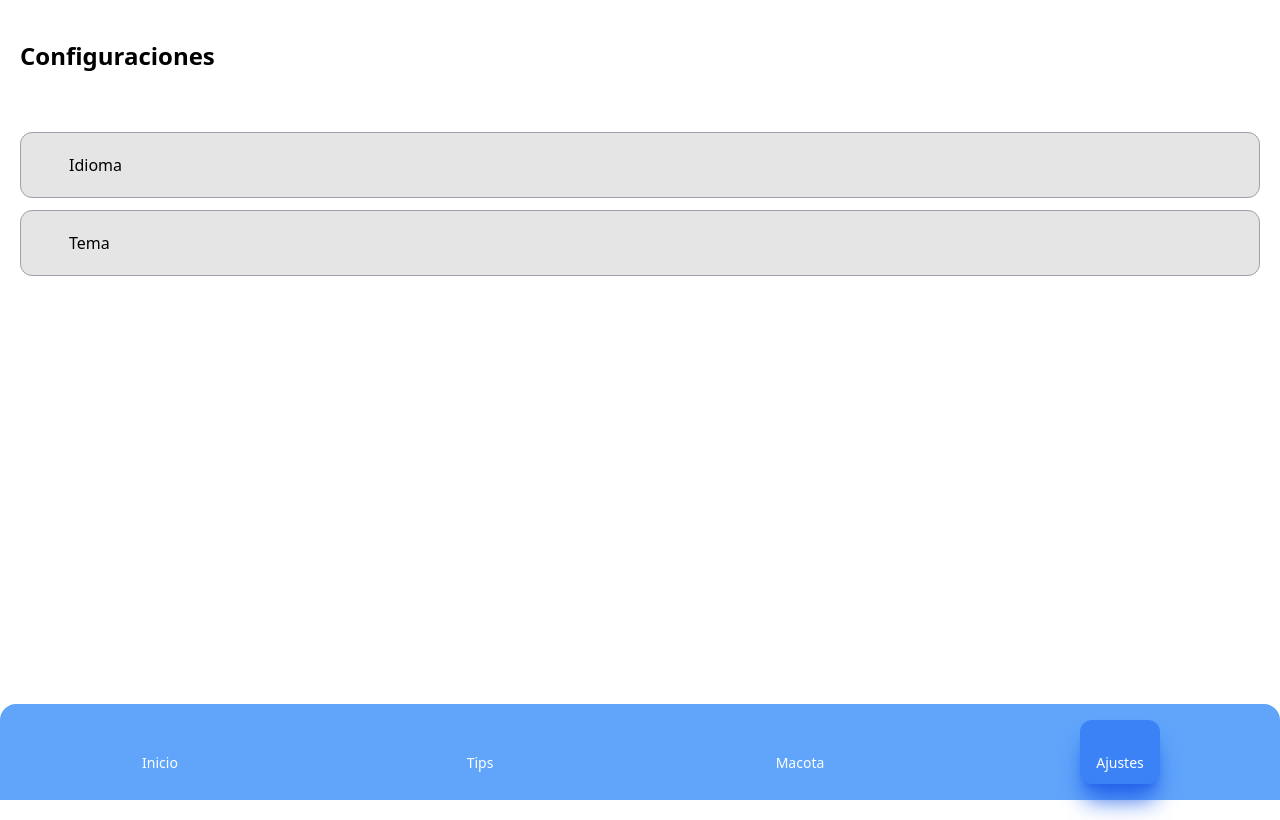
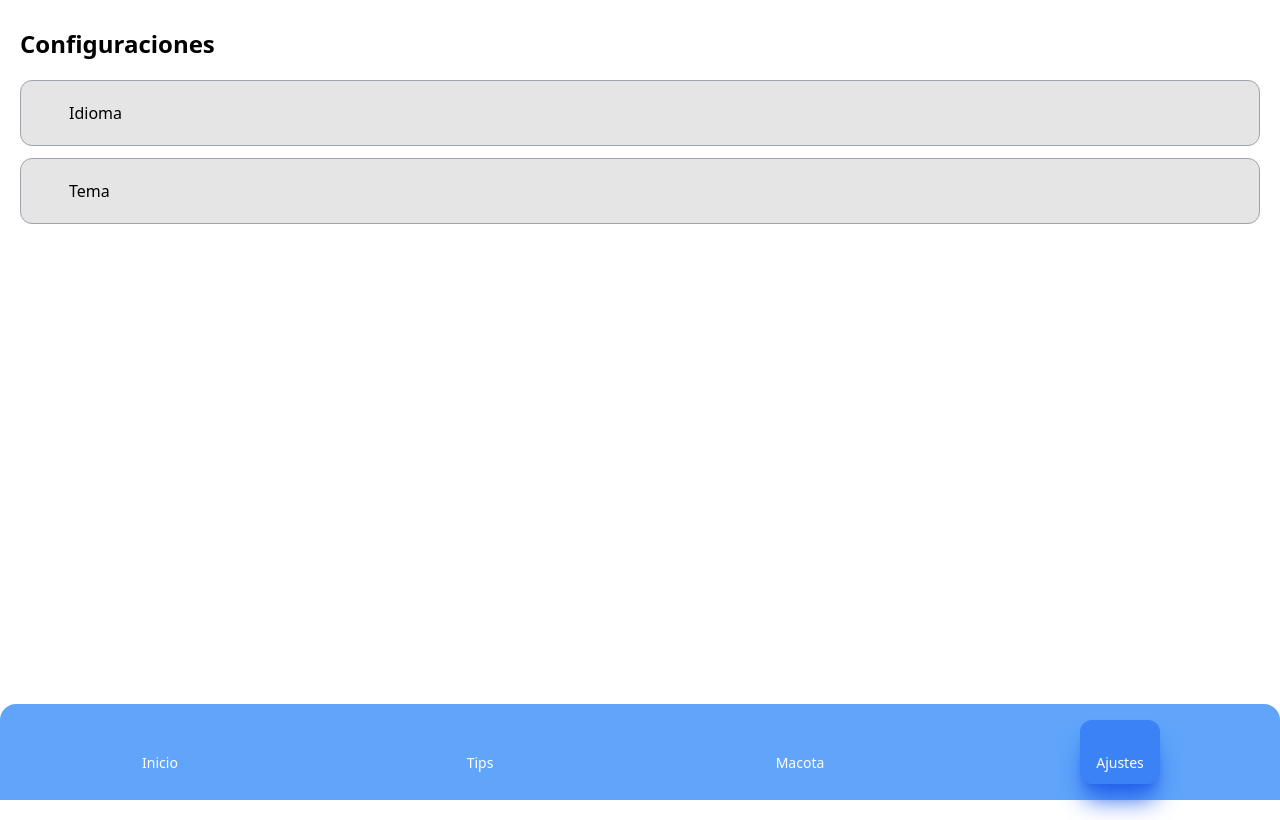
Before and after one commit to dxnielso/whats-up-with-this-watter, a React (Vite) app: page /settings in a window 1280 px wide. Built offline with nearby package versions, Linux system fonts and the light colour scheme; some icons are missing.

Commit message:
resolver problemas pading

```diff
--- a/src/pages/Setting.jsx
+++ b/src/pages/Setting.jsx
@@ -5,11 +5,11 @@ import TabLayout from '../layouts/tabs'
 export default function SettingsPage() {
   return (
     <TabLayout>
-      <div className='my-5 text-2xl font-semibold p-5'>
+      <div className='p-5 mt-2 text-2xl font-semibold'>
         <h1 className='dark:text-white'>Configuraciones</h1>
       </div>
 
-      <div className='flex flex-col gap-3 p-5'>
+      <div className='flex flex-col gap-3 p-5 -mt-5'>
         <SettingsItem
           text='Idioma'
           path='/settings/language'
--- a/src/pages/Tips.jsx
+++ b/src/pages/Tips.jsx
@@ -37,6 +37,7 @@ export default function TipsPage() {
 
   return (
     <TabLayout>
+      <div className='p-5'>
         <div className='my-5 mt-2 text-2xl font-semibold'>
           ¿Que hay en el agua?
         </div>
@@ -66,6 +67,8 @@ export default function TipsPage() {
             <AnimalesMacroscopicos />
           )}
         </div>
+      </div>
+
 
 
     </TabLayout>
```
Lines whose indentation alone changed are shown as unchanged.
